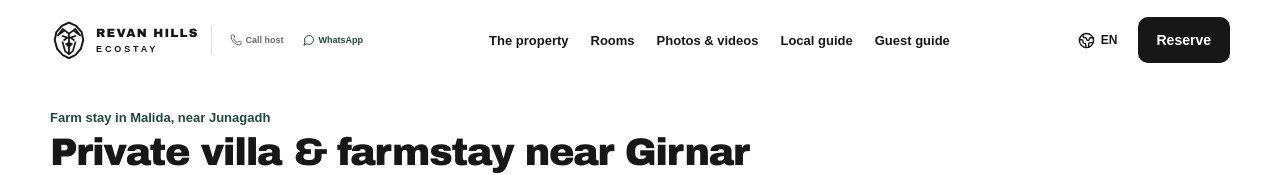
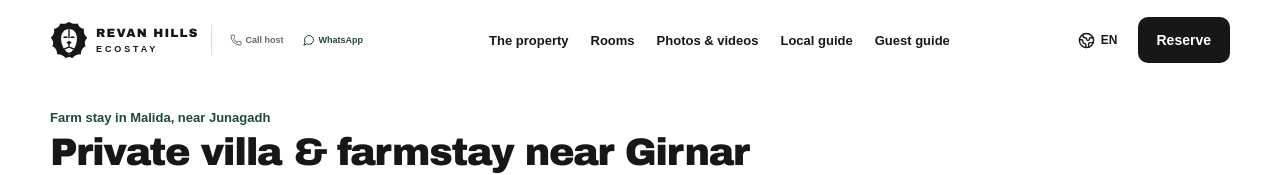
Before and after one commit to revanhills/revanhills, a Next.js app: page / in a window 1280 px wide. Shown: the top 175 px of the page. Built offline with nearby package versions, Linux system fonts and the light colour scheme.

Commit message:
Redesign lion identity mark

```diff
--- a/src/components/brand.tsx
+++ b/src/components/brand.tsx
@@ -4,12 +4,12 @@ export function Brand({ light = false }: { light?: boolean }) {
   return (
     <Link className={`brand ${light ? "brand--light" : ""}`} href="/" aria-label="Revan Hills home">
       <svg className="brand__mark" viewBox="0 0 48 48" aria-hidden="true">
-        <g fill="none" stroke="currentColor" strokeLinecap="square" strokeLinejoin="miter">
-          <path d="m24 2 9 4 7 8 2 10-3 11-7 8-8 4-8-4-7-8-3-11 2-10 7-8Z" strokeWidth="2.5" />
-          <path d="m10 18 6-8 8 6 8-6 6 8M10 18l7-5m21 5-7-5" strokeWidth="2.1" />
-          <path d="m16 19 6 2-4 3M32 19l-6 2 4 3M24 17v12" strokeWidth="2.2" />
-          <path d="m20 29 4-2 4 2-4 4Z" fill="currentColor" strokeWidth="1.5" />
-          <path d="m16 27 3 11 5 4 5-4 3-11M24 33v9" strokeWidth="2.2" />
+        <g fill="currentColor">
+          <path fillRule="evenodd" d="M24 1c4 3 7 3 11 2 1 4 4 6 8 7-1 5 1 8 4 11-3 3-4 7-2 11-4 2-6 5-6 10-5 0-8 2-11 5-3-2-5-2-8 0-3-3-6-5-11-5 0-5-2-8-6-10 2-4 1-8-2-11 3-3 5-6 4-11 4-1 7-3 8-7 4 1 7 1 11-2Zm0 9c-6 0-10 5-10 12 0 6 2 11 5 15l5 6 5-6c3-4 5-9 5-15 0-7-4-12-10-12Z" />
+          <path d="M16.2 20.7c2.1-1.8 4.4-2 6.6-.3-2 1.5-4.2 1.6-6.6.3Zm15.6 0c-2.1-1.8-4.4-2-6.6-.3 2 1.5 4.2 1.6 6.6.3Zm-11.3 6.5L24 25l3.5 2.2L24 30Z" />
+        </g>
+        <g fill="none" stroke="currentColor" strokeLinecap="round" strokeLinejoin="round">
+          <path d="M24 11v10M24 30v3m0 0c-2 0-3.5 2-5.5 2m5.5-2c2 0 3.5 2 5.5 2M18 37c1.8 3 3.8 4 6 4s4.2-1 6-4" strokeWidth="1.8" />
         </g>
       </svg>
       <span className="brand__type"><strong>REVAN HILLS</strong><span>ECOSTAY</span></span>
```
Also changed, not shown: public/brand/revan-hills-ecostay-lion.svg, src/app/icon.svg, 1 other file (tests, documents, lock files or other folders).
